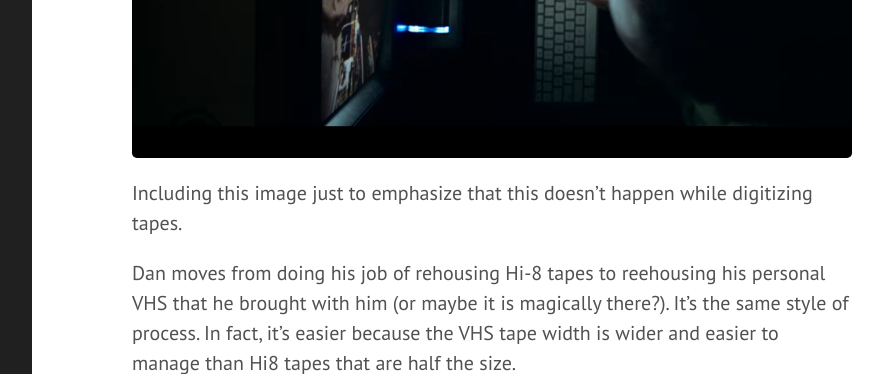
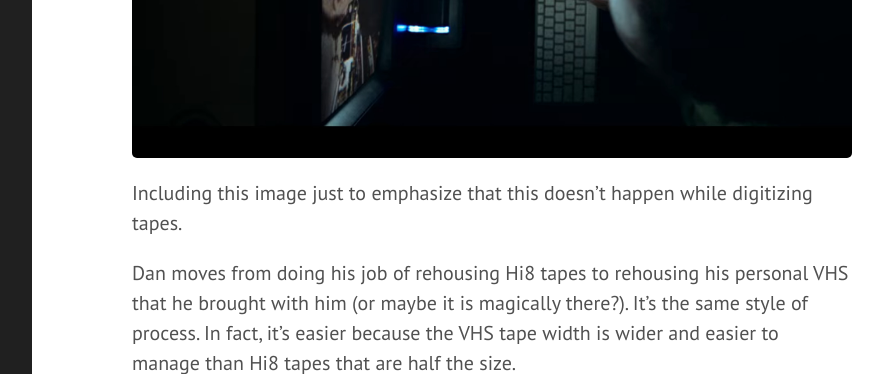
Before and after one commit to ablwr/ablwr.github.io, a Jekyll site: the page built from _posts/2022-05-31-archivists-review-archive81.md, in a window 1280 px wide and 900 px high, scrolled down 10525 px, cut to the strip 0-374 px from the top of the window. Shown: the whole strip, without its empty margins (328-1211 px from the left). Built offline with Jekyll 4.4.1, drawn with Linux system fonts in a browser that asks for light colours.

Commit message:
Typos baby typos

```diff
--- a/_posts/2022-05-31-archivists-review-archive81.md
+++ b/_posts/2022-05-31-archivists-review-archive81.md
@@ -173,7 +173,7 @@ Moving from an analog format over to digital, it doesn't seem like RGB would mak
 
 Including this image just to emphasize that this doesn't happen while digitizing tapes.
 
-Dan moves from doing his job of rehousing Hi-8 tapes to reehousing his personal VHS that he brought with him (or maybe it is magically there?). It's the same style of process. In fact, it's easier because the VHS tape width is wider and easier to manage than Hi8 tapes that are half the size.
+Dan moves from doing his job of rehousing Hi8 tapes to rehousing his personal VHS that he brought with him (or maybe it is magically there?). It's the same style of process. In fact, it's easier because the VHS tape width is wider and easier to manage than Hi8 tapes that are half the size.
 
 
 
```
